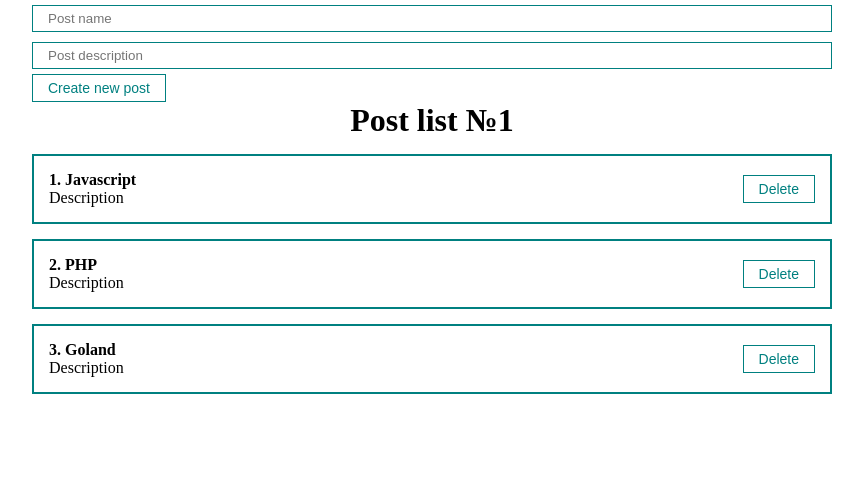
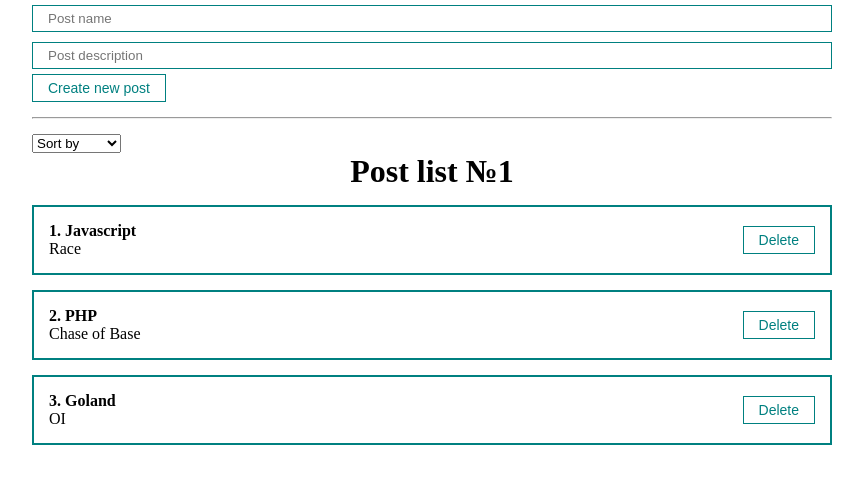
Before and after one commit to Anrower/react_ubi_tv, a React (Create React App) app: page / in a window 1280 px wide. Shown: the top 484 px of the page, without its empty margins (208-1071 px from the left). Built offline with nearby package versions, Linux system fonts and the light colour scheme.

Commit message:
feat: implement sort component

```diff
--- a/src/App.js
+++ b/src/App.js
@@ -2,15 +2,17 @@
 import PostList from './components/PostList';
 import './styles/App.css'
 import PostForm from './components/PostForm';
+import MySelect from './components/UI/select/MySelect';
 
 
 function App() {
   const [posts, setPosts] = useState([
-    { id: 1, title: 'Javascript', body: 'Description' },
-    { id: 2, title: 'PHP', body: 'Description' },
-    { id: 3, title: 'Goland', body: 'Description' },
+    { id: 1, title: 'Javascript', body: 'Race' },
+    { id: 2, title: 'PHP', body: 'Chase of Base' },
+    { id: 3, title: 'Goland', body: 'OI' },
   ])
 
+  const [selectedSort, setSelectedSort] = useState('')
   const createPost = (newPost) => {
     setPosts([...posts, newPost])
   }
@@ -20,9 +22,26 @@
     setPosts(posts.filter(p => p.id !== post.id))
   }
 
+  const sortPosts = (sort) => {
+    setSelectedSort(sort);
+    setPosts([...posts].sort((a, b) => a[sort].localeCompare(b[sort])))
+  }
+
   return (
     <div className="App">
       <PostForm create={createPost} />
+      <hr style={{ margin: '15px 0 ' }} />
+      <div>
+        <MySelect
+          value={selectedSort}
+          onChange={sortPosts}
+          defaultValue='Sort by'
+          options={[
+            { value: 'title', name: 'Name' },
+            { value: 'body', name: 'Description' }
+          ]}
+        />
+      </div>
       {posts.length !== 0
         ?
         <PostList remove={removePost} posts={posts} title='Post list №1' />
--- /dev/null
+++ b/src/components/UI/select/MySelect.jsx
@@ -0,0 +1,19 @@
+import React from 'react';
+
+const MySelect = ({ options, defaultValue, value, onChange }) => {
+  return (
+    <select
+      value={value}
+      onChange={event => onChange(event.target.value)}
+    >
+      <option disabled value=''>{defaultValue}</option>
+      {options.map(option =>
+        <option key={option.value} value={option.value}>
+          {option.name}
+        </option>
+      )}
+    </select>
+  );
+};
+
+export default MySelect;
```
